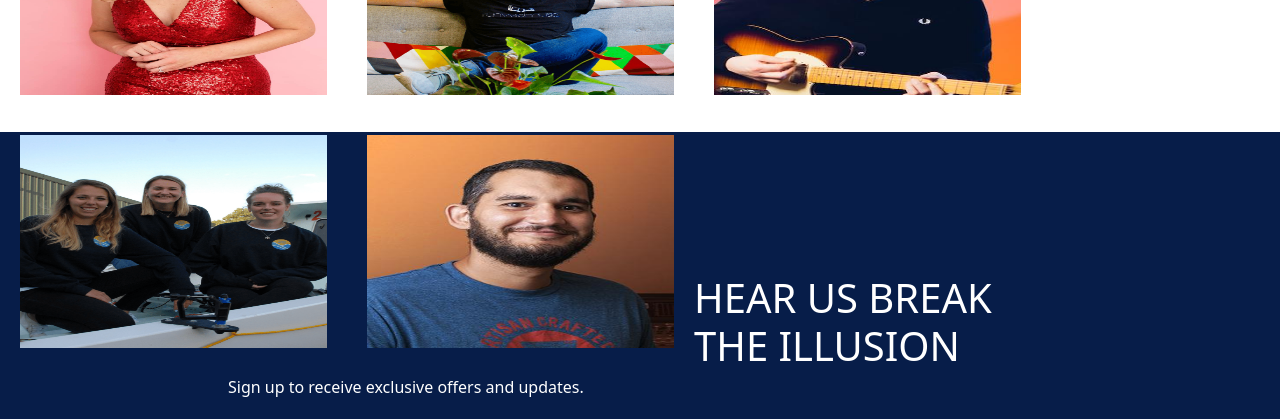
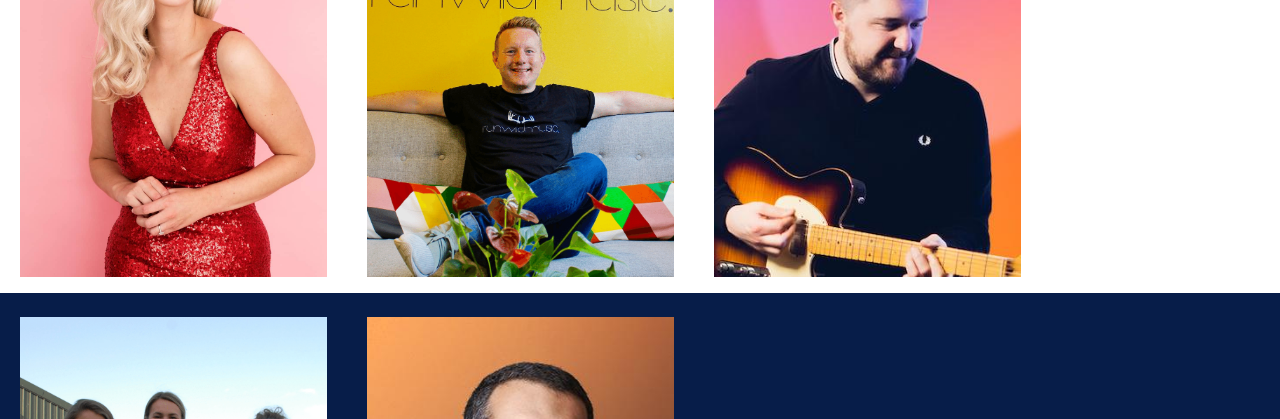
Before and after one commit to Ajus4002/static3, a plain HTML site: page index.html in a window 1280 px wide. Shown: the part 3012-3431 px from the top of the page. Drawn offline with nearby package versions, Linux system fonts and the light colour scheme.

Commit message:
Update style.css

```diff
--- a/assets/assets/css/style.css
+++ b/assets/assets/css/style.css
@@ -137,14 +137,14 @@ width: 100%;
 
 .last-img {
 	width: 347px;
-	height: 253px;
+
 	float: left;
 	padding: 20px;
 }
 .footer {
 	padding: 122px 228px;
 	background-color: #071d49;
-	margin-top: 278px;
+	margin-top: 439px;
 }
 .em {
 	color: white;
```
